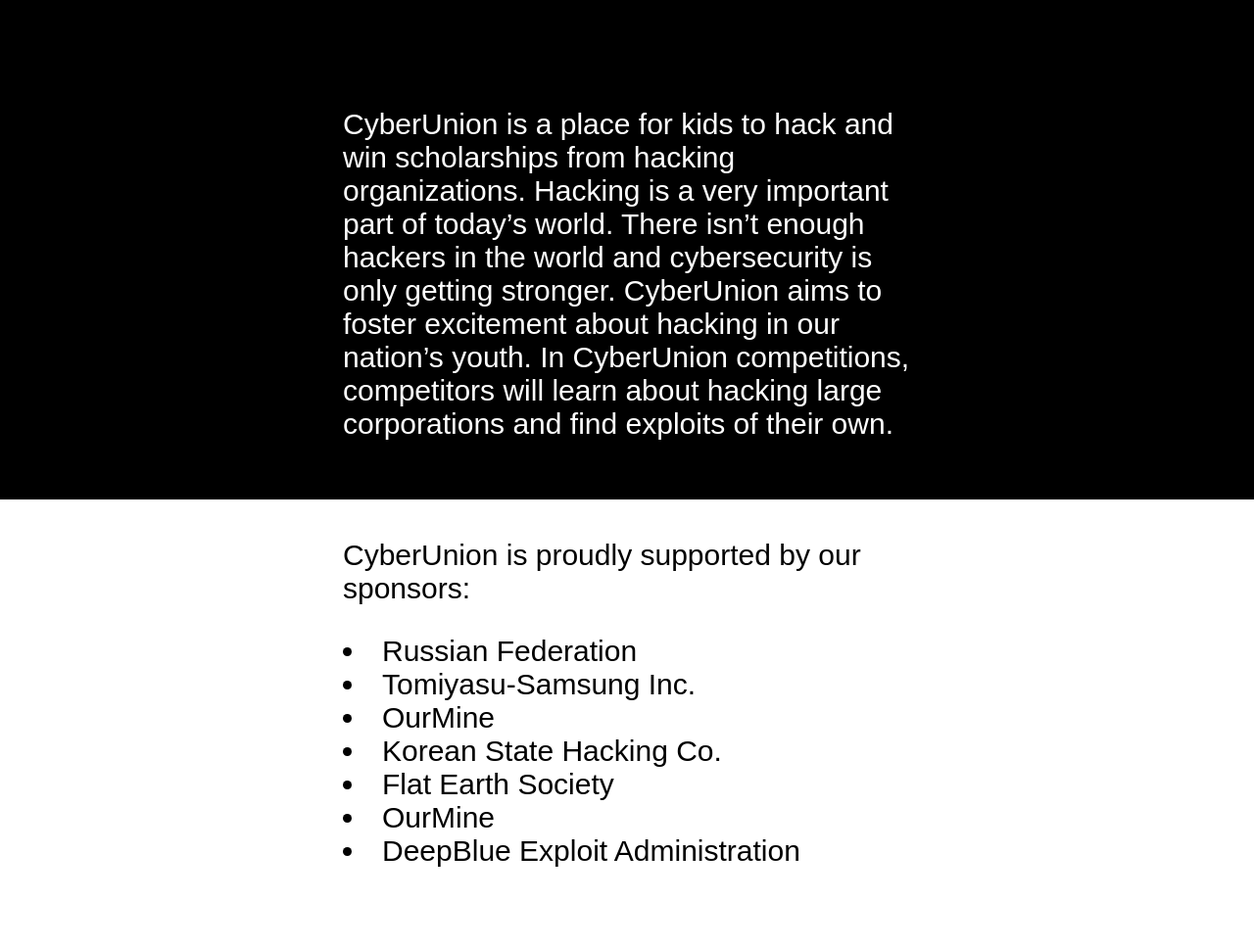
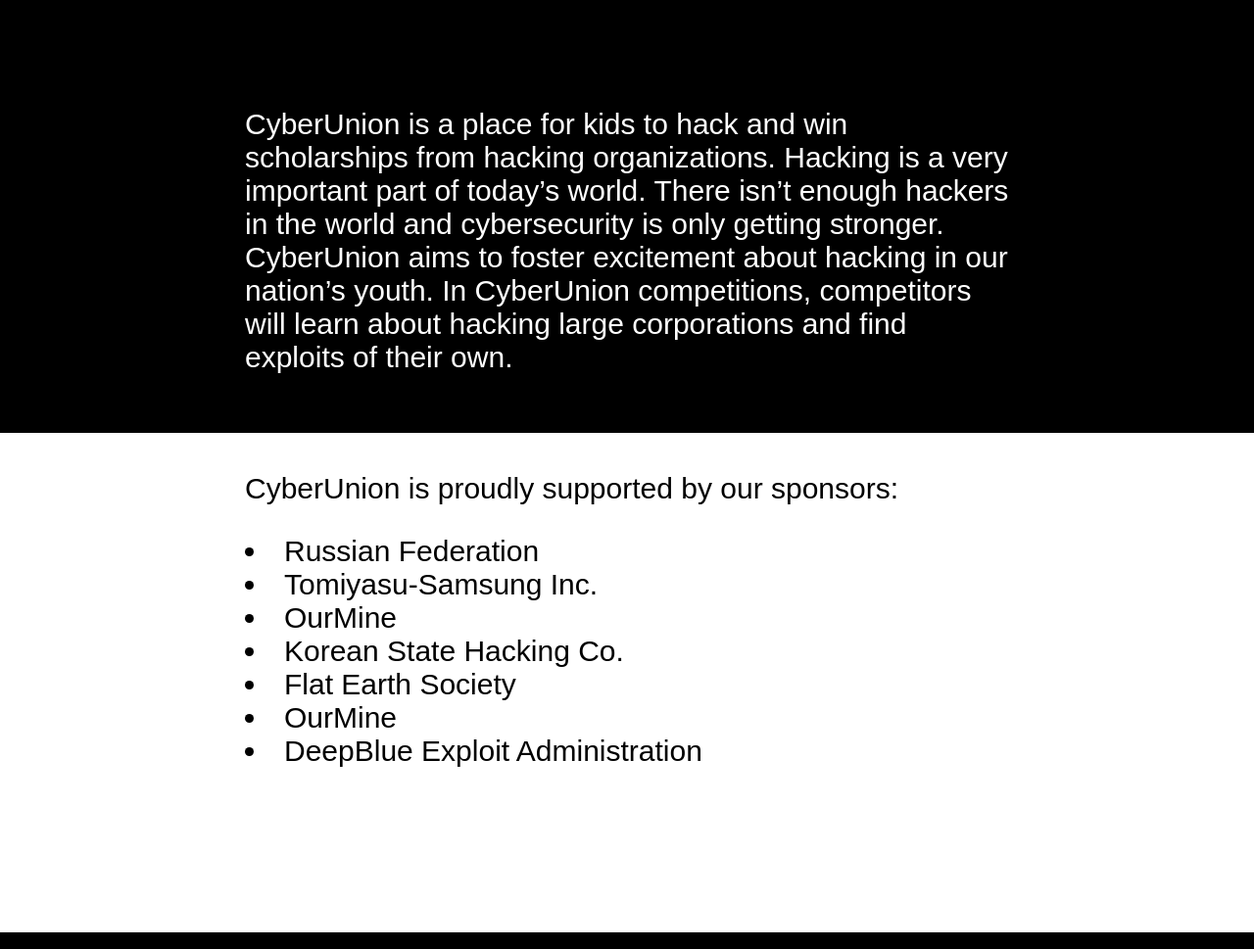
Before and after one commit to achej3/cyberunion.pw, a plain HTML site: page index.html in a window 1280 px wide. Shown: the part 918-1887 px from the top of the page at 98% size. Drawn offline with Linux system fonts and the light colour scheme.

Commit message:
Update index.html

```diff
--- a/index.html
+++ b/index.html
@@ -126,8 +126,8 @@
 			color: white;
 			font-size: 30px;
 			padding-top: 10px;
-			padding-left: 350px;
-			padding-right:350px;
+			padding-left: 250px;
+			padding-right:250px;
 			padding-bottom: 10px;
 			border-width: 2px;
 			border-color: red;
@@ -155,8 +155,8 @@
 			color: black;
 			font-size: 30px;
 			padding-top: 10px;
-			padding-left: 350px;
-			padding-right:350px;
+			padding-left: 250px;
+			padding-right:250px;
 			border-width: 2px;
 			border-color: red;
 			border-style: solid;
```
Lines whose indentation alone changed are shown as unchanged.
